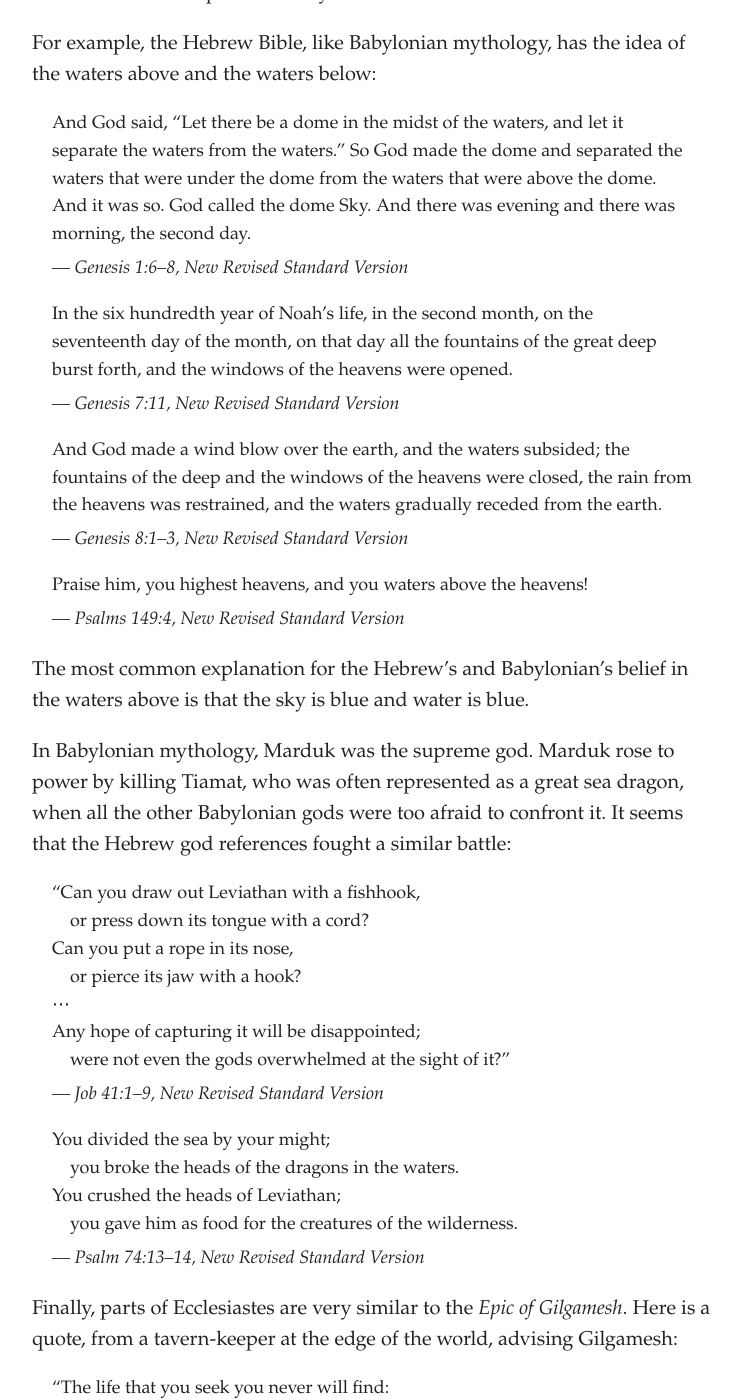
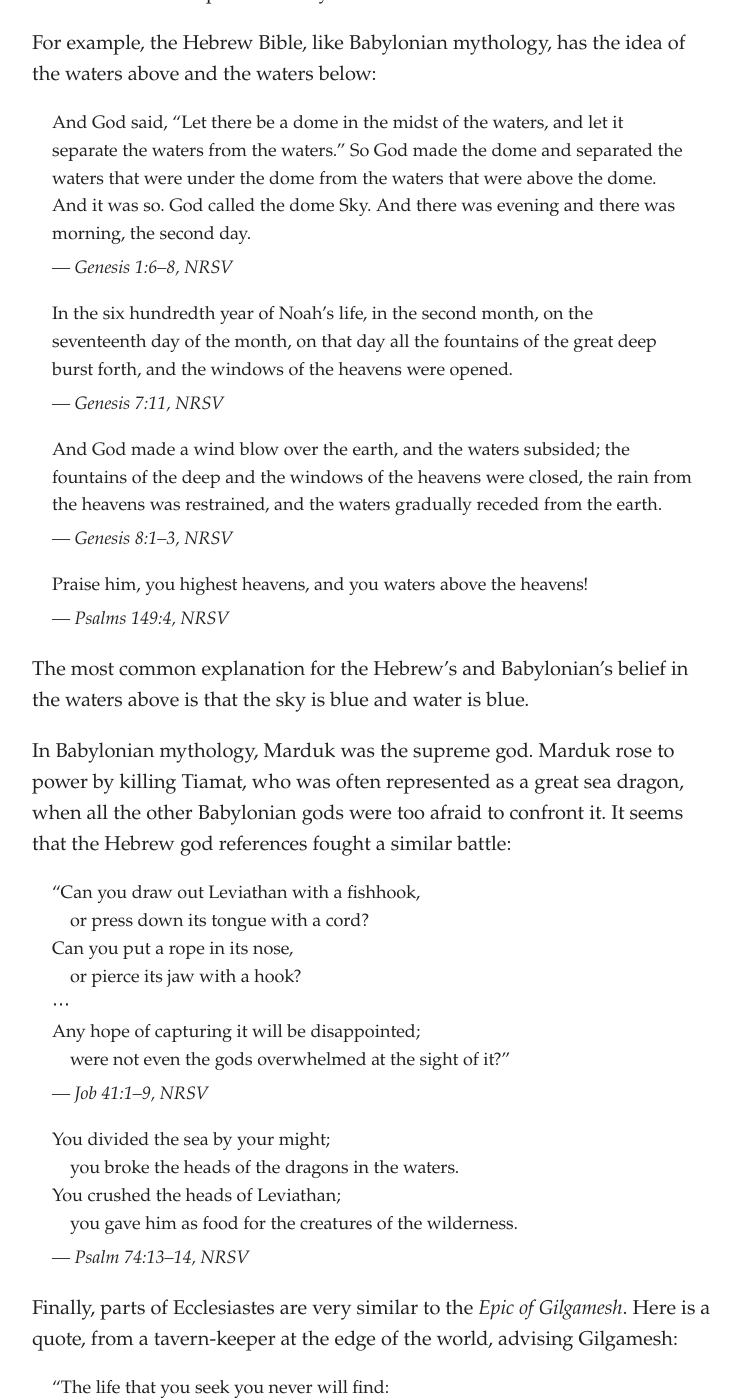
Before and after one commit to artsandmetaphysics/goodlifeodyssey, a Jekyll site: the page built from _documents/the-epic-of-gilgamesh.md, in a window 1280 px wide and 1400 px high, scrolled down 3184 px. Shown: the whole window, without its empty margins (268-1008 px from the left). Built offline with Jekyll 4.4.1, drawn with Linux system fonts in a browser that asks for light colours; some of the changed text lies outside the part shown.

Commit message:
Use NRSV

```diff
--- a/_documents/the-epic-of-gilgamesh.md
+++ b/_documents/the-epic-of-gilgamesh.md
@@ -103,22 +103,22 @@ For example, the Hebrew Bible, like Babylonian mythology, has the idea of the wa
 
 <blockquote>
 <p>And God said, “Let there be a dome in the midst of the waters, and let it separate the waters from the waters.”  So God made the dome and separated the waters that were under the dome from the waters that were above the dome.  And it was so.  God called the dome Sky.  And there was evening and there was morning, the second day.</p>
-<cite>— Genesis 1:6–8, New Revised Standard Version</cite>
+<cite>— Genesis 1:6–8, NRSV</cite>
 </blockquote>
 
 <blockquote>
 <p>In the six hundredth year of Noah’s life, in the second month, on the seventeenth day of the month, on that day all the fountains of the great deep burst forth, and the windows of the heavens were opened.</p>
-<cite>— Genesis 7:11, New Revised Standard Version</cite>
+<cite>— Genesis 7:11, NRSV</cite>
 </blockquote>
 
 <blockquote>
 <p>And God made a wind blow over the earth, and the waters subsided; the fountains of the deep and the windows of the heavens were closed, the rain from the heavens was restrained, and the waters gradually receded from the earth.</p>
-<cite>— Genesis 8:1–3, New Revised Standard Version</cite>
+<cite>— Genesis 8:1–3, NRSV</cite>
 </blockquote>
 
 <blockquote>
 <p>Praise him, you highest heavens, and you waters above the heavens!</p>
-<cite>— Psalms 149:4, New Revised Standard Version</cite>
+<cite>— Psalms 149:4, NRSV</cite>
 </blockquote>
 
 The most common explanation for the Hebrew’s and Babylonian’s belief in the waters above is that the sky is blue and water is blue.
@@ -133,7 +133,7 @@ In Babylonian mythology, Marduk was the supreme god.  Marduk rose to power by ki
 <p>⋯</p>
 <p>Any hope of capturing it will be disappointed;</p>
 <p class="indent">were not even the gods overwhelmed at the sight of it?”</p>
-<cite>— Job 41:1–9, New Revised Standard Version</cite>
+<cite>— Job 41:1–9, NRSV</cite>
 </blockquote>
 
 <blockquote class="poetry">
@@ -141,7 +141,7 @@ In Babylonian mythology, Marduk was the supreme god.  Marduk rose to power by ki
 <p class="indent">you broke the heads of the dragons in the waters.</p>
 <p>You crushed the heads of Leviathan;</p>
 <p class="indent">you gave him as food for the creatures of the wilderness.</p>
-<cite>— Psalm 74:13–14, New Revised Standard Version</cite>
+<cite>— Psalm 74:13–14, NRSV</cite>
 </blockquote>
 
 Finally, parts of Ecclesiastes are very similar to the *Epic of Gilgamesh*.  Here is a quote, from a tavern-keeper at the edge of the world, advising Gilgamesh:
@@ -170,7 +170,7 @@ And here is a similar saying in Ecclesiastes:
 <blockquote>
 <p>The living know that they will die, but the dead know nothing; they have no more reward, and even the memory of them is lost.  Their love and their hate and their envy have already perished; never again will they have any share in all that happens under the sun.</p>
 <p>Go, eat your bread with enjoyment, and drink your wine with a merry heart; for God has long ago approved what you do.  Let your garments always be white; do not let oil be lacking on your head.  Enjoy life with the wife whom you love, all the days of your vain life that are given you under the sun, because that is your portion in life and in your toil at which you toil under the sun.  Whatever your hand finds to do, do with your might; for there is no work or though or knowledge or wisdom in Sheol, to which you are going.</p>
-<cite>— Ecclesiastes 9:5–10, New Revised Standard Version</cite>
+<cite>— Ecclesiastes 9:5–10, NRSV</cite>
 </blockquote>
 
 Finally, the Hebrew and Babylonian flood stories are exceedingly similar.  Instead of providing a long list of quotes, I will instead list the similarities:
```
Also changed, not shown: documents/the-epic-of-gilgamesh.md (+7 -7 lines).
